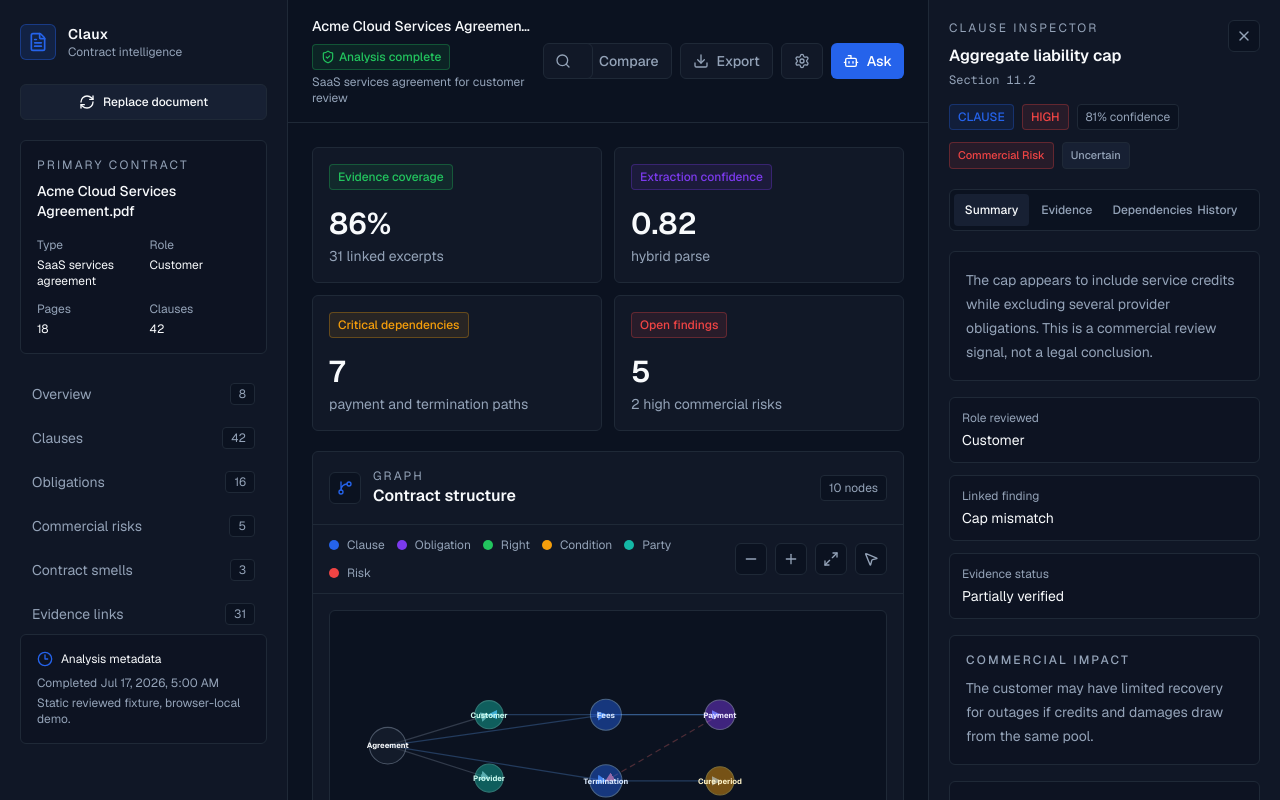
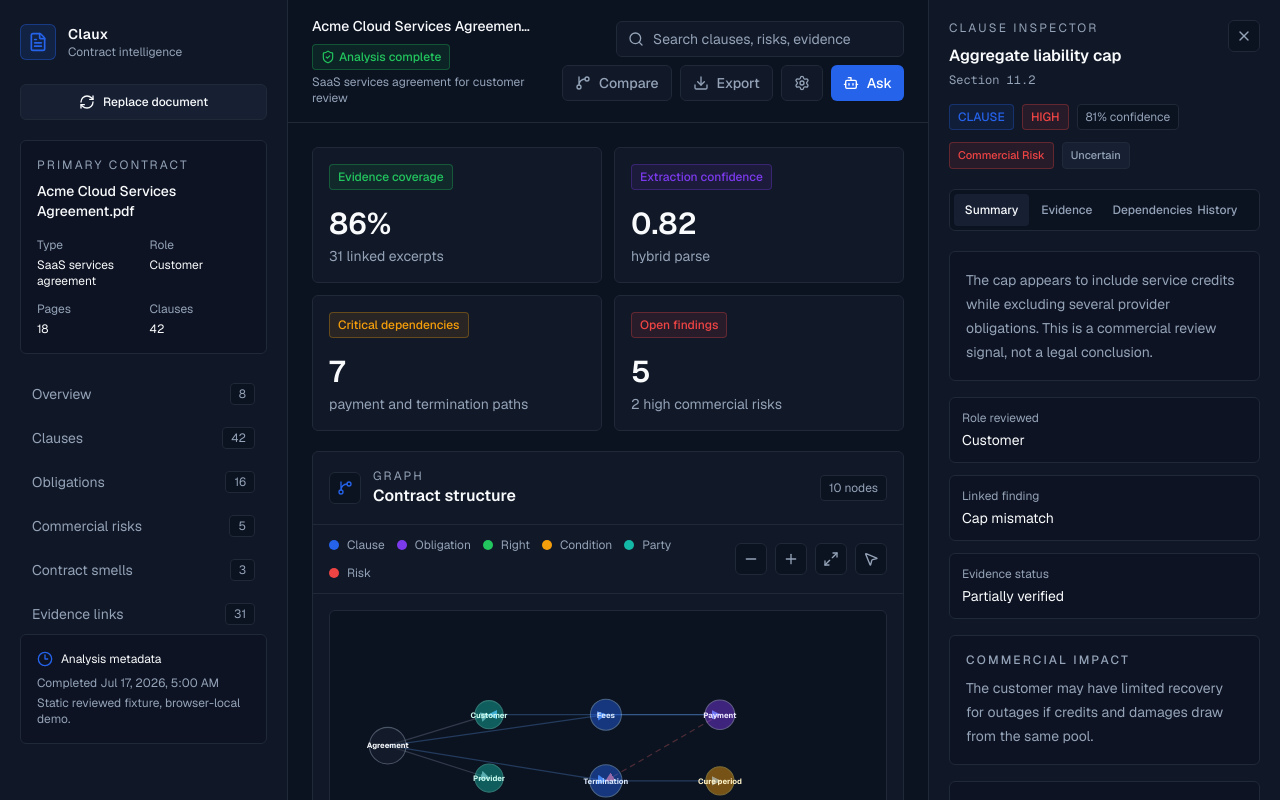
Before and after one commit to akanandhu/claux, a Next.js app: page / in a window 1280 px wide. Shown: the top 800 px of the page. Built offline with nearby package versions, Linux system fonts and the light colour scheme.

Commit message:
style(ui): polish workspace accessibility and responsiveness

```diff
--- a/app/globals.css
+++ b/app/globals.css
@@ -40,3 +40,21 @@ body {
   background: color-mix(in srgb, var(--primary) 45%, transparent);
   color: var(--foreground);
 }
+
+button,
+a,
+input {
+  -webkit-tap-highlight-color: transparent;
+}
+
+button {
+  cursor: pointer;
+}
+
+button:disabled {
+  cursor: not-allowed;
+}
+
+* {
+  scrollbar-color: var(--border) var(--background);
+}
--- a/app/page.tsx
+++ b/app/page.tsx
@@ -111,7 +111,10 @@ export default function Home() {
               </div>
             </div>
 
-            <button className="inline-flex h-9 items-center gap-2 rounded-md border border-border bg-surface-raised px-3 text-xs font-medium text-foreground transition hover:border-primary/50 hover:text-white focus-visible:outline focus-visible:outline-2 focus-visible:outline-primary xl:mt-6 xl:w-full xl:justify-center">
+            <button
+              className="inline-flex h-9 items-center gap-2 rounded-md border border-border bg-surface-raised px-3 text-xs font-medium text-foreground transition hover:border-primary/50 hover:text-white focus-visible:outline focus-visible:outline-2 focus-visible:outline-primary xl:mt-6 xl:w-full xl:justify-center"
+              type="button"
+            >
               <RefreshCw aria-hidden="true" className="size-4" />
               Replace document
             </button>
@@ -201,7 +204,7 @@ export default function Home() {
                 </p>
               </div>
 
-              <div className="flex min-w-0 flex-col gap-2 sm:flex-row sm:items-center">
+              <div className="flex min-w-0 flex-col gap-2 sm:flex-row sm:flex-wrap sm:items-center sm:justify-end">
                 <label className="relative min-w-0 sm:w-72">
                   <span className="sr-only">Search clauses, risks, evidence</span>
                   <Search
@@ -214,11 +217,14 @@ export default function Home() {
                     type="search"
                   />
                 </label>
-                <div className="flex items-center gap-2">
+                <div className="flex flex-wrap items-center gap-2">
                   <ToolbarButton icon={GitBranch} label="Compare" />
                   <ToolbarButton icon={Download} label="Export" />
                   <ToolbarButton icon={Settings} label="Settings" compact />
-                  <button className="inline-flex h-9 items-center gap-2 rounded-md bg-primary px-3 text-sm font-medium text-white transition hover:bg-primary/90 focus-visible:outline focus-visible:outline-2 focus-visible:outline-primary">
+                  <button
+                    className="inline-flex h-9 items-center gap-2 rounded-md bg-primary px-3 text-sm font-medium text-white transition hover:bg-primary/90 focus-visible:outline focus-visible:outline-2 focus-visible:outline-primary"
+                    type="button"
+                  >
                     <Bot aria-hidden="true" className="size-4" />
                     Ask
                   </button>
```
